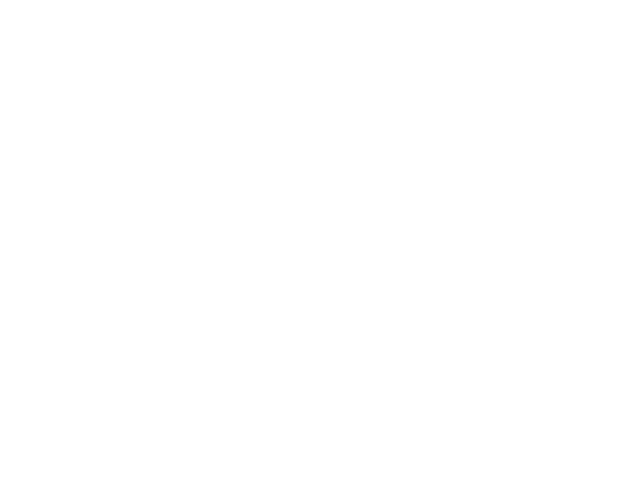
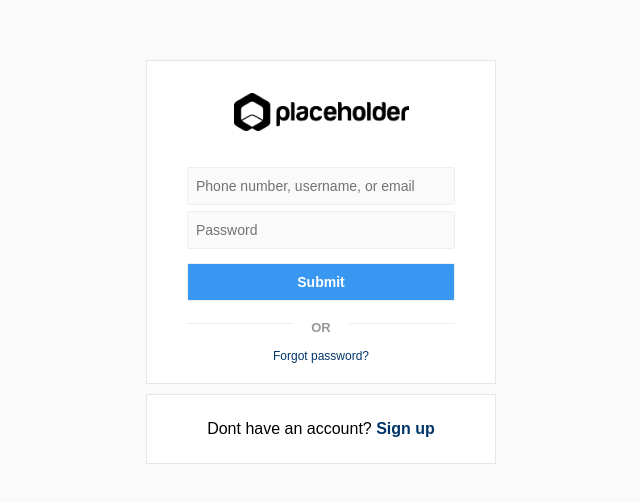
Before and after one commit to bogdosarov/photo-share-fe, a React (Create React App) app: page /login in a window 1280 px wide. Shown: the part 133-636 px from the top of the page, without its empty margins (319-959 px from the left). Built offline with nearby package versions, Linux system fonts and the light colour scheme.

Commit message:
App page register and page login

```diff
--- a/src/App.js
+++ b/src/App.js
@@ -1,15 +1,19 @@
 import React from 'react'
 import { BrowserRouter, Route, Switch } from 'react-router-dom'
 
+import { HomePage } from 'pages/HomePage/HomePage'
+import RegisterPage from 'pages/RegisterPage/RegisterPage'
+import { LoginPage } from 'pages/LoginPage/LoginPage'
+
 import './App.module.scss'
 import './styles/app.general.scss'
-
-import { HomePage } from 'pages/HomePage/HomePage'
 
 export const App = () => (
   <BrowserRouter>
     <Switch>
       <Route path="/" component={HomePage} exact />
+      <Route path="/register" component={RegisterPage} />
+      <Route path="/login" component={LoginPage} />
     </Switch>
   </BrowserRouter>
 )
--- /dev/null
+++ b/src/components/LoginLayout/LoginLayout.jsx
@@ -0,0 +1,14 @@
+import React from 'react'
+import { Link } from 'react-router-dom'
+
+import styles from './LoginLayout.module.scss'
+import logo from './assets/logo.png'
+
+export const LoginLayout = state => (
+  <div className={styles.main_field}>
+    <Link to="/" className={styles.logo}>
+      <img src={logo} alt="Logo" />
+    </Link>
+    {state.children}
+  </div>
+)
--- /dev/null
+++ b/src/components/LoginLayout/LoginLayout.module.scss
@@ -0,0 +1,16 @@
+.logo {
+  display: block;
+  width: 175px;
+  margin: 22px auto 36px;
+
+  img {
+    width: 100%;
+  }
+}
+
+.main_field {
+  margin-bottom: 10px;
+  border: 1px solid #e6e6e6;
+  padding: 10px 40px;
+  background-color: #fff;
+}
--- a/src/components/Navbar/Navbar.jsx
+++ b/src/components/Navbar/Navbar.jsx
@@ -7,12 +7,12 @@
   <nav className={styles.nav}>
     <ul>
       <li>
-        <Link to="login" className={styles.login}>
+        <Link to="/login" className={styles.login}>
           login
         </Link>
       </li>
       <li>
-        <Link to="Registration">Registration</Link>
+        <Link to="/register">Registration</Link>
       </li>
     </ul>
   </nav>
--- /dev/null
+++ b/src/pages/LoginPage/LoginPage.jsx
@@ -0,0 +1,60 @@
+import React, { useState } from 'react'
+import { Link } from 'react-router-dom'
+
+import { LoginLayout } from 'components/LoginLayout/LoginLayout'
+
+import styles from './LoginPage.module.scss'
+
+export const LoginPage = () => {
+  const [form, setValues] = useState({
+    username: '',
+    password: '',
+  })
+
+  const handleSubmit = e => {
+    e.preventDefault()
+
+    // console.log(form)
+  }
+
+  const updateField = e => {
+    setValues({
+      ...form,
+      [e.target.name]: e.target.value,
+    })
+  }
+
+  return (
+    <div className={styles.wrapper}>
+      <LoginLayout>
+        <form onSubmit={handleSubmit} className={styles.form}>
+          <input
+            value={form.username}
+            name="username"
+            onChange={updateField}
+            placeholder={'Phone number, username, or email'}
+            required
+          />
+          <input
+            value={form.password}
+            name="password"
+            type="password"
+            onChange={updateField}
+            placeholder={'Password'}
+            required
+          />
+          <input className={styles.submit} type="submit" />
+        </form>
+        <div className={styles.separator}>
+          <p>or</p>
+        </div>
+        <p className={styles.forgot_password}>Forgot password?</p>
+      </LoginLayout>
+      <div className={styles.bottom_field}>
+        <p>
+          Dont have an account? <Link to="/register">Sign up</Link>
+        </p>
+      </div>
+    </div>
+  )
+}
--- /dev/null
+++ b/src/pages/LoginPage/LoginPage.module.scss
@@ -0,0 +1,86 @@
+.wrapper {
+  width: 350px;
+  height: 100%;
+  position: absolute;
+  top: 50%;
+  left: 50%;
+  text-align: center;
+  transform: translate(-50%, -50%);
+  display: flex;
+  flex-direction: column;
+  align-items: unset;
+  justify-content: center;
+}
+
+.bottom_field {
+  margin-bottom: 10px;
+  border: 1px solid #e6e6e6;
+  padding: 6px 0;
+  background-color: #fff;
+
+  a {
+    color: #003569;
+    font-weight: 600;
+    text-decoration: none;
+  }
+}
+
+.separator {
+  width: 100%;
+  position: relative;
+
+  p {
+    display: inline-block;
+    margin: 0;
+    padding: 0 18px;
+    position: relative;
+    font-size: 13px;
+    font-weight: 600;
+    line-height: 15px;
+    color: #999;
+    text-transform: uppercase;
+    background: #fff;
+    z-index: 1;
+  }
+
+  &:after {
+    content: '';
+    width: 100%;
+    height: 1px;
+    position: absolute;
+    top: 8px;
+    left: 0;
+    background: #efefef;
+  }
+}
+
+.forgot_password {
+  margin: 10px 0;
+  display: block;
+  font-size: 12px;
+  line-height: 14px;
+  text-align: center;
+  color: #003569;
+  text-decoration: none;
+}
+
+.form {
+  input {
+    width: 100%;
+    height: 38px;
+    margin-bottom: 6px;
+    padding: 0 8px;
+    font-size: 14px;
+    border: 1px solid #efefef;
+    border-radius: 2px;
+    background: #fafafa;
+  }
+
+  .submit {
+    margin: 8px 0 14px;
+    color: #fff;
+    font-weight: 600;
+    background-color: #3897f0;
+    cursor: pointer;
+  }
+}
--- /dev/null
+++ b/src/pages/RegisterPage/RegisterPage.jsx
@@ -0,0 +1,84 @@
+import React from 'react'
+import { Link } from 'react-router-dom'
+
+import { LoginLayout } from 'components/LoginLayout/LoginLayout'
+
+import styles from './RegisterPage.module.scss'
+
+export default class RegisterPage extends React.Component {
+  constructor(props) {
+    super(props)
+
+    this.state = {
+      firstName: '',
+      email: '',
+      userName: '',
+      password: '',
+    }
+
+    this.handleChange = this.handleChange.bind(this)
+    this.handleSubmit = this.handleSubmit.bind(this)
+  }
+
+  handleChange(event) {
+    const target = event.target
+    const value = target.type === 'checkbox' ? target.checked : target.value
+    const name = target.name
+
+    this.setState({
+      [name]: value,
+    })
+  }
+
+  handleSubmit(event) {
+    event.preventDefault()
+
+    // console.log(this.state)
+  }
+
+  render() {
+    return (
+      <div className={styles.wrapper}>
+        <LoginLayout>
+          <form onSubmit={this.handleSubmit} className={styles.form}>
+            <input
+              name="firstName"
+              placeholder="Mobile Number or Email"
+              value={this.state.firstName}
+              onChange={this.handleChange}
+              required
+            />
+            <input
+              name="email"
+              placeholder="Last name"
+              value={this.state.email}
+              onChange={this.handleChange}
+              required
+            />
+            <input
+              name="userName"
+              placeholder="Username"
+              value={this.state.userName}
+              onChange={this.handleChange}
+              required
+            />
+            <input
+              name="password"
+              placeholder="Password"
+              type="password"
+              value={this.state.password}
+              onChange={this.handleChange}
+              required
+            />
+            <input className={styles.submit} type="submit" />
+          </form>
+        </LoginLayout>
+        <div className={styles.bottom_field}>
+          <p>
+            Have an account? <Link to="/login">Log in</Link>
+          </p>
+        </div>
+      </div>
+    )
+  }
+}
--- /dev/null
+++ b/src/pages/RegisterPage/RegisterPage.module.scss
@@ -0,0 +1,47 @@
+.wrapper {
+  width: 350px;
+  height: 100%;
+  position: absolute;
+  top: 50%;
+  left: 50%;
+  text-align: center;
+  transform: translate(-50%, -50%);
+  display: flex;
+  flex-direction: column;
+  align-items: unset;
+  justify-content: center;
+}
+
+.bottom_field {
+  margin-bottom: 10px;
+  border: 1px solid #e6e6e6;
+  padding: 6px 0;
+  background-color: #fff;
+
+  a {
+    color: #3897f0;
+    text-decoration: none;
+  }
+}
+
+.form {
+  input {
+    width: 100%;
+    height: 38px;
+    margin-bottom: 6px;
+    padding: 0 8px;
+    font-size: 14px;
+    border: 1px solid #efefef;
+    border-radius: 2px;
+    background: #fafafa;
+  }
+
+  .submit {
+    margin-top: 8px;
+    margin-bottom: 20px;
+    color: #fff;
+    font-weight: 600;
+    background-color: #3897f0;
+    cursor: pointer;
+  }
+}
--- a/src/styles/app.general.scss
+++ b/src/styles/app.general.scss
@@ -1,3 +1,5 @@
 body {
   font-family: Arial, sans-serif;
+
+  background: #fafafa;
 }
```
Also changed, not shown: src/components/LoginLayout/assets/logo.png (added).
